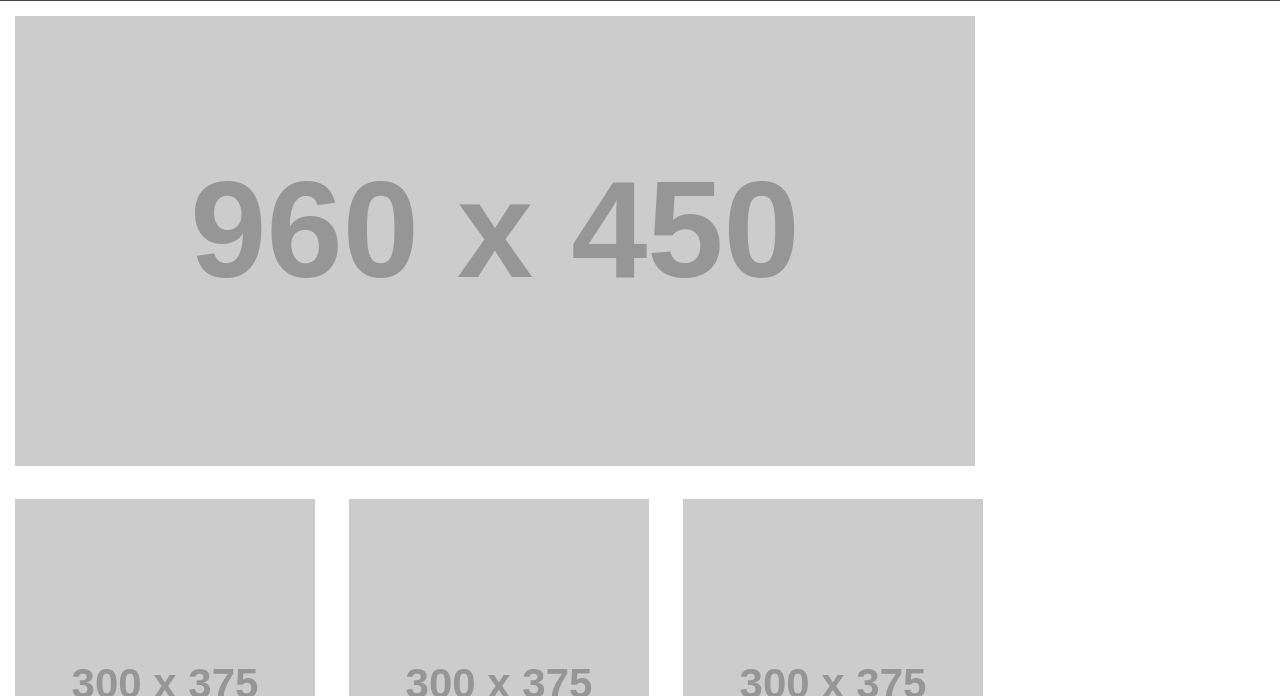
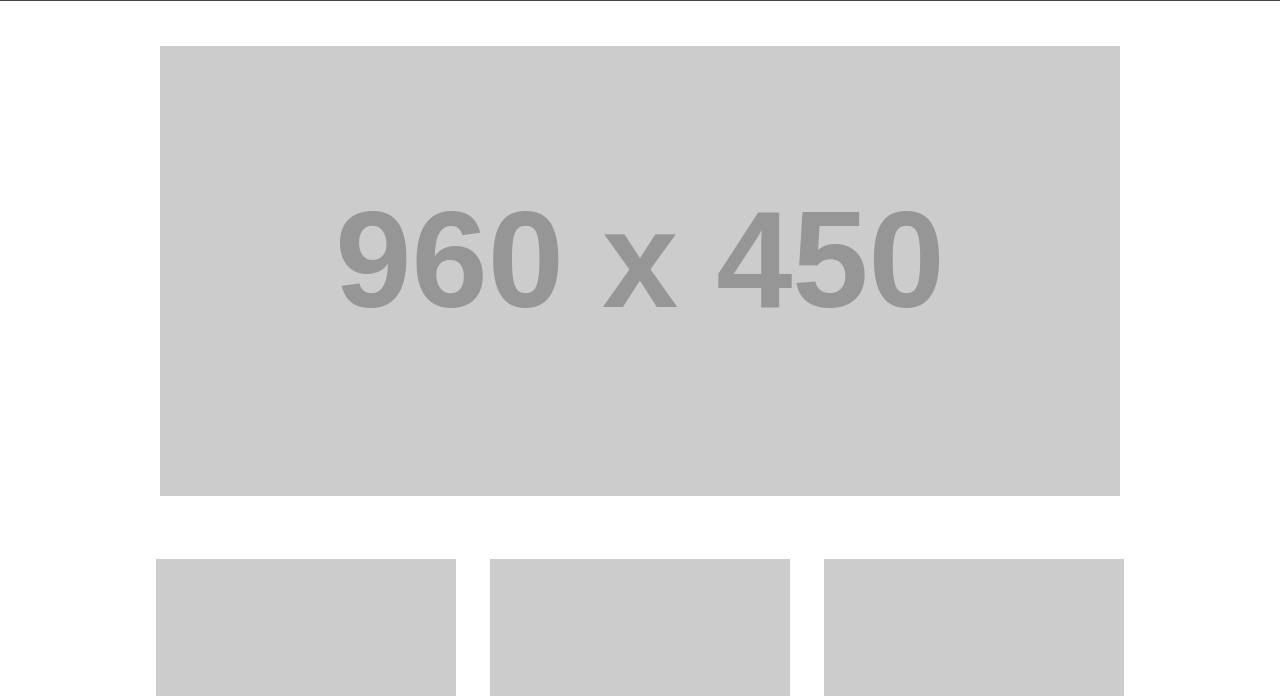
Before and after one commit to gmireles210/wirefame-exercise, a plain HTML site: page index.html in a window 1280 px wide. Shown: the part 104-800 px from the top of the page. Drawn offline with Linux system fonts and the light colour scheme; placeholder pictures from the web are drawn by us.

Commit message:
created figure tag

```diff
--- a/style.css
+++ b/style.css
@@ -18,15 +18,20 @@ li {
   color: lightgray;
   padding: 40px;
 
+}
 
+figure {
+  text-align: center;
+  display: block;
+  margin: 30px;
 }
 
 img {
-  margin:15px;
+  margin: 15px;
 }
 
 #featuredsectionbanner  {
-  float:left;
+  float: left;
   border: black, solid, 3px;
 }
 
```
